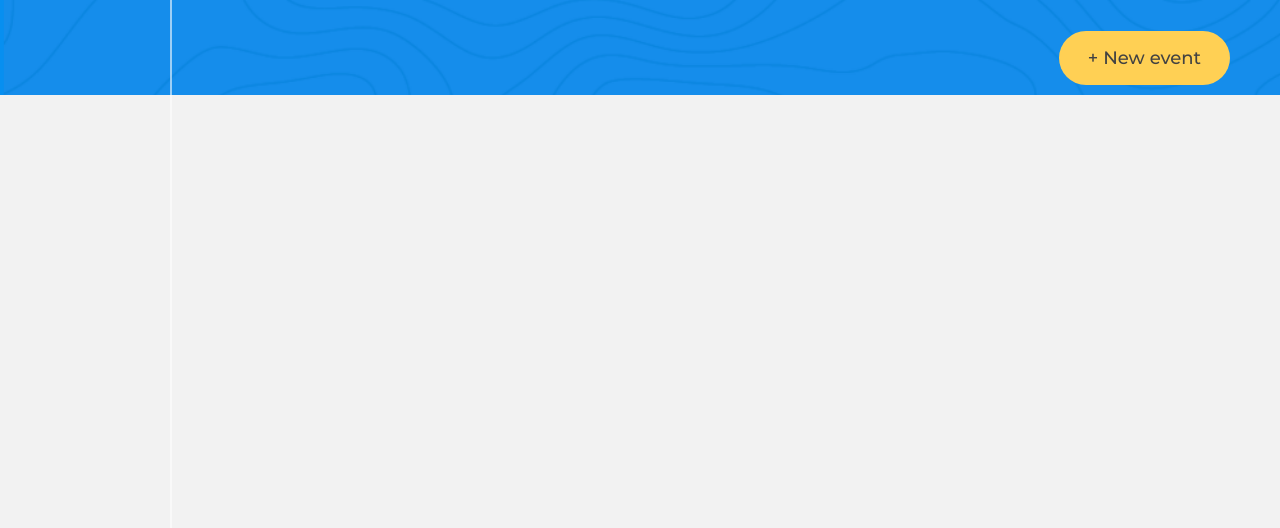
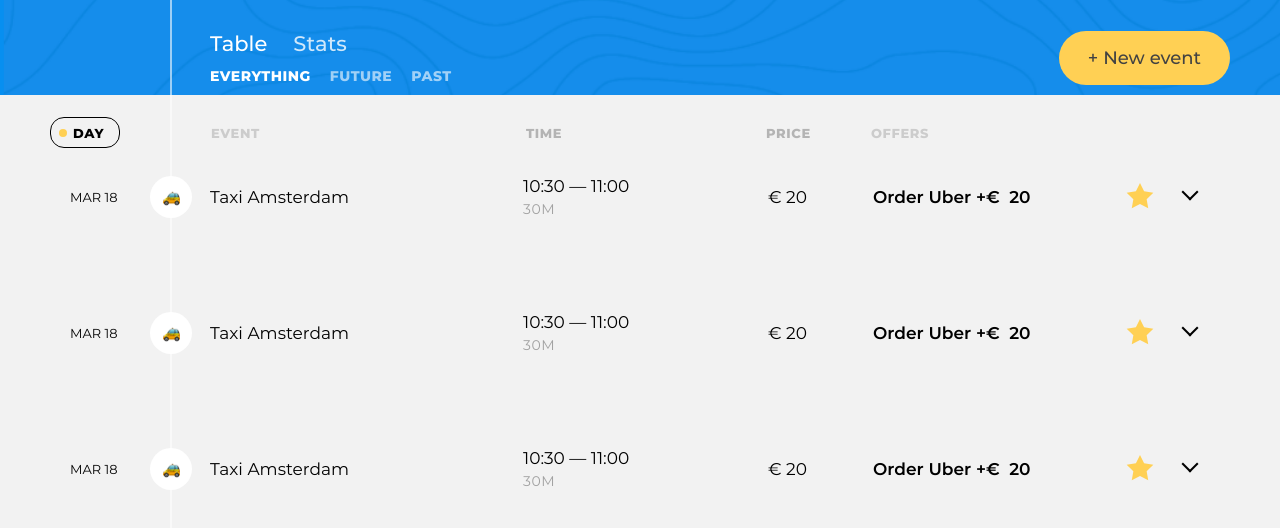
Before and after one commit to UnfriendlyMonkey/1466459-big-trip-13, a website built with webpack: page public/index.html in a window 1280 px wide. Shown: the part 68-596 px from the top of the page. Built offline with nearby package versions, Linux system fonts and the light colour scheme.

Commit message:
добавлены модули с меню и список мест назначения

```diff
--- a/public/index.html
+++ b/public/index.html
@@ -18,7 +18,7 @@
           <!-- Маршрут и стоимость -->
 
           <div class="trip-main__trip-controls  trip-controls">
-            <h2 class="visually-hidden">Switch trip view</h2>
+            <!-- <h2 class="visually-hidden">Switch trip view</h2> -->
             <!-- Меню -->
 
             <h2 class="visually-hidden">Filter events</h2>
--- a/src/main.js
+++ b/src/main.js
@@ -1,9 +1,29 @@
 import {createTripInfoTemplate} from "./view/trip-info.js";
+import {createTripTabsTemplate} from "./view/trip-tabs.js";
+import {createTripFiltersTemplate} from "./view/trip-filters.js";
+import {createListSortTemplate} from "./view/list-sort.js";
+import {createListTemplate} from "./view/list.js";
+import {createListItemTemplate} from "./view/list-item.js";
+
+const INITIAL_POINTS_NO = 3;
 
 const render = (container, template, place) => {
   container.insertAdjacentHTML(place, template);
 };
 
 const tripMainElement = document.querySelector(`.trip-main`);
+const tripControlsElement = tripMainElement.querySelector(`.trip-controls`);
+
+const tripEventsElement = document.querySelector(`.trip-events`);
 
 render(tripMainElement, createTripInfoTemplate(), `afterbegin`);
+render(tripControlsElement, createTripTabsTemplate(), `afterbegin`);
+render(tripControlsElement, createTripFiltersTemplate(), `beforeend`);
+render(tripEventsElement, createListSortTemplate(), `beforeend`);
+render(tripEventsElement, createListTemplate(), `beforeend`);
+
+const tripListElement = tripEventsElement.querySelector(`.trip-events__list`);
+
+for (let i = 0; i < INITIAL_POINTS_NO; i++) {
+  render(tripListElement, createListItemTemplate(), `beforeend`);
+}
--- /dev/null
+++ b/src/view/list-item.js
@@ -0,0 +1,39 @@
+export const createListItemTemplate = () => {
+  return `<li class="trip-events__item">
+    <div class="event">
+      <time class="event__date" datetime="2019-03-18">MAR 18</time>
+      <div class="event__type">
+        <img class="event__type-icon" width="42" height="42" src="img/icons/taxi.png" alt="Event type icon">
+      </div>
+      <h3 class="event__title">Taxi Amsterdam</h3>
+      <div class="event__schedule">
+        <p class="event__time">
+          <time class="event__start-time" datetime="2019-03-18T10:30">10:30</time>
+          &mdash;
+          <time class="event__end-time" datetime="2019-03-18T11:00">11:00</time>
+        </p>
+        <p class="event__duration">30M</p>
+      </div>
+      <p class="event__price">
+        &euro;&nbsp;<span class="event__price-value">20</span>
+      </p>
+      <h4 class="visually-hidden">Offers:</h4>
+      <ul class="event__selected-offers">
+        <li class="event__offer">
+          <span class="event__offer-title">Order Uber</span>
+          &plus;&euro;&nbsp;
+          <span class="event__offer-price">20</span>
+        </li>
+      </ul>
+      <button class="event__favorite-btn event__favorite-btn--active" type="button">
+        <span class="visually-hidden">Add to favorite</span>
+        <svg class="event__favorite-icon" width="28" height="28" viewBox="0 0 28 28">
+          <path d="M14 21l-8.22899 4.3262 1.57159-9.1631L.685209 9.67376 9.8855 8.33688 14 0l4.1145 8.33688 9.2003 1.33688-6.6574 6.48934 1.5716 9.1631L14 21z"/>
+        </svg>
+      </button>
+      <button class="event__rollup-btn" type="button">
+        <span class="visually-hidden">Open event</span>
+      </button>
+    </div>
+  </li>`;
+};
--- /dev/null
+++ b/src/view/list-sort.js
@@ -0,0 +1,28 @@
+export const createListSortTemplate = () => {
+  return `<form class="trip-events__trip-sort  trip-sort" action="#" method="get">
+    <div class="trip-sort__item  trip-sort__item--day">
+      <input id="sort-day" class="trip-sort__input  visually-hidden" type="radio" name="trip-sort" value="sort-day" checked>
+      <label class="trip-sort__btn" for="sort-day">Day</label>
+    </div>
+
+    <div class="trip-sort__item  trip-sort__item--event">
+      <input id="sort-event" class="trip-sort__input  visually-hidden" type="radio" name="trip-sort" value="sort-event" disabled>
+      <label class="trip-sort__btn" for="sort-event">Event</label>
+    </div>
+
+    <div class="trip-sort__item  trip-sort__item--time">
+      <input id="sort-time" class="trip-sort__input  visually-hidden" type="radio" name="trip-sort" value="sort-time">
+      <label class="trip-sort__btn" for="sort-time">Time</label>
+    </div>
+
+    <div class="trip-sort__item  trip-sort__item--price">
+      <input id="sort-price" class="trip-sort__input  visually-hidden" type="radio" name="trip-sort" value="sort-price">
+      <label class="trip-sort__btn" for="sort-price">Price</label>
+    </div>
+
+    <div class="trip-sort__item  trip-sort__item--offer">
+      <input id="sort-offer" class="trip-sort__input  visually-hidden" type="radio" name="trip-sort" value="sort-offer" disabled>
+      <label class="trip-sort__btn" for="sort-offer">Offers</label>
+    </div>
+  </form>`;
+};
--- /dev/null
+++ b/src/view/list.js
@@ -0,0 +1,3 @@
+export const createListTemplate = () => {
+  return `<ul class="trip-events__list"></ul>`;
+};
--- /dev/null
+++ b/src/view/trip-filters.js
@@ -0,0 +1,20 @@
+export const createTripFiltersTemplate = () => {
+  return `<form class="trip-filters" action="#" method="get">
+    <div class="trip-filters__filter">
+      <input id="filter-everything" class="trip-filters__filter-input  visually-hidden" type="radio" name="trip-filter" value="everything" checked>
+      <label class="trip-filters__filter-label" for="filter-everything">Everything</label>
+    </div>
+
+    <div class="trip-filters__filter">
+      <input id="filter-future" class="trip-filters__filter-input  visually-hidden" type="radio" name="trip-filter" value="future">
+      <label class="trip-filters__filter-label" for="filter-future">Future</label>
+    </div>
+
+    <div class="trip-filters__filter">
+      <input id="filter-past" class="trip-filters__filter-input  visually-hidden" type="radio" name="trip-filter" value="past">
+      <label class="trip-filters__filter-label" for="filter-past">Past</label>
+    </div>
+
+    <button class="visually-hidden" type="submit">Accept filter</button>
+  </form>`;
+};
--- /dev/null
+++ b/src/view/trip-tabs.js
@@ -0,0 +1,7 @@
+export const createTripTabsTemplate = () => {
+  return `<h2 class="visually-hidden">Switch trip view</h2>
+    <nav class="trip-controls__trip-tabs  trip-tabs">
+    <a class="trip-tabs__btn  trip-tabs__btn--active" href="#">Table</a>
+    <a class="trip-tabs__btn" href="#">Stats</a>
+  </nav>`;
+};
```
